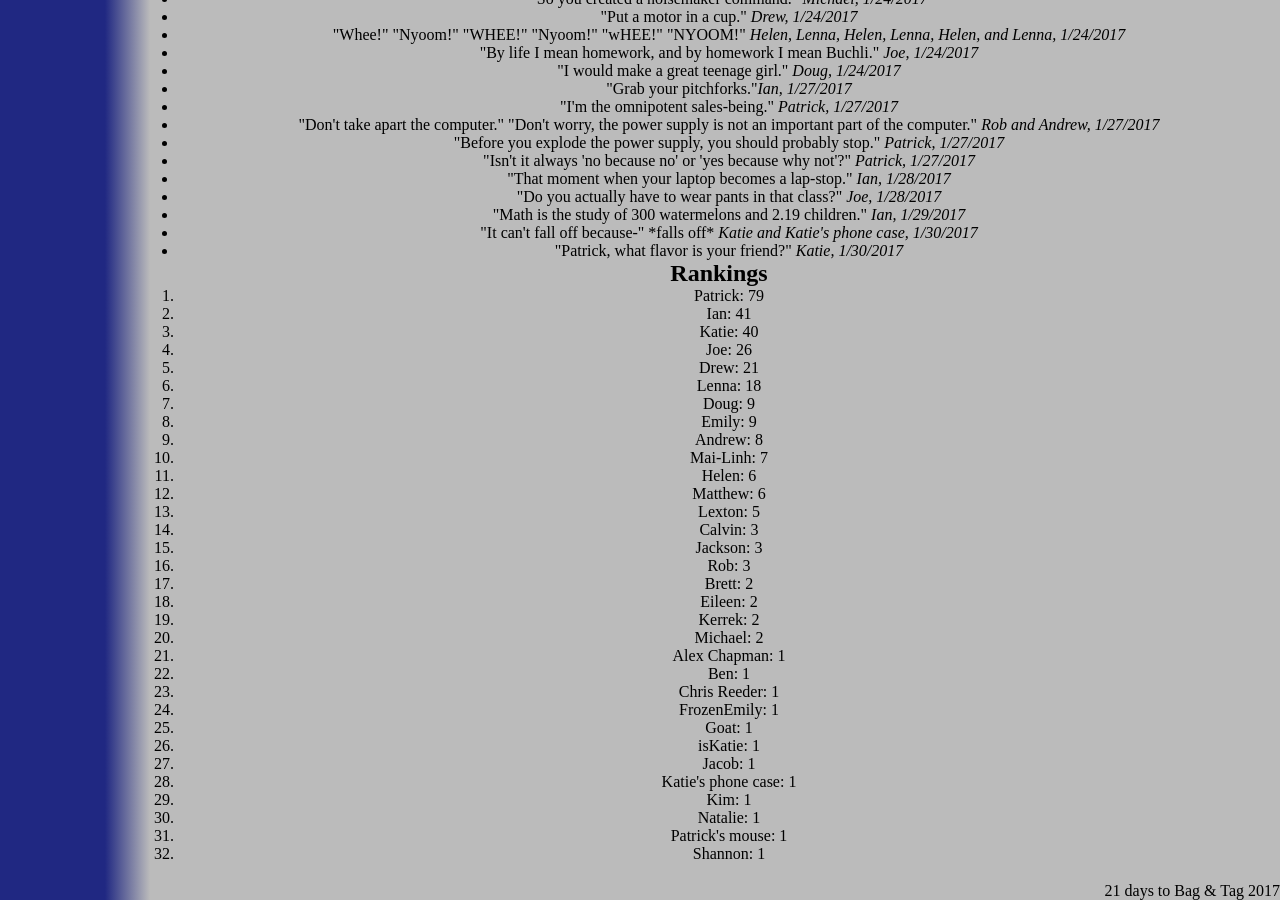
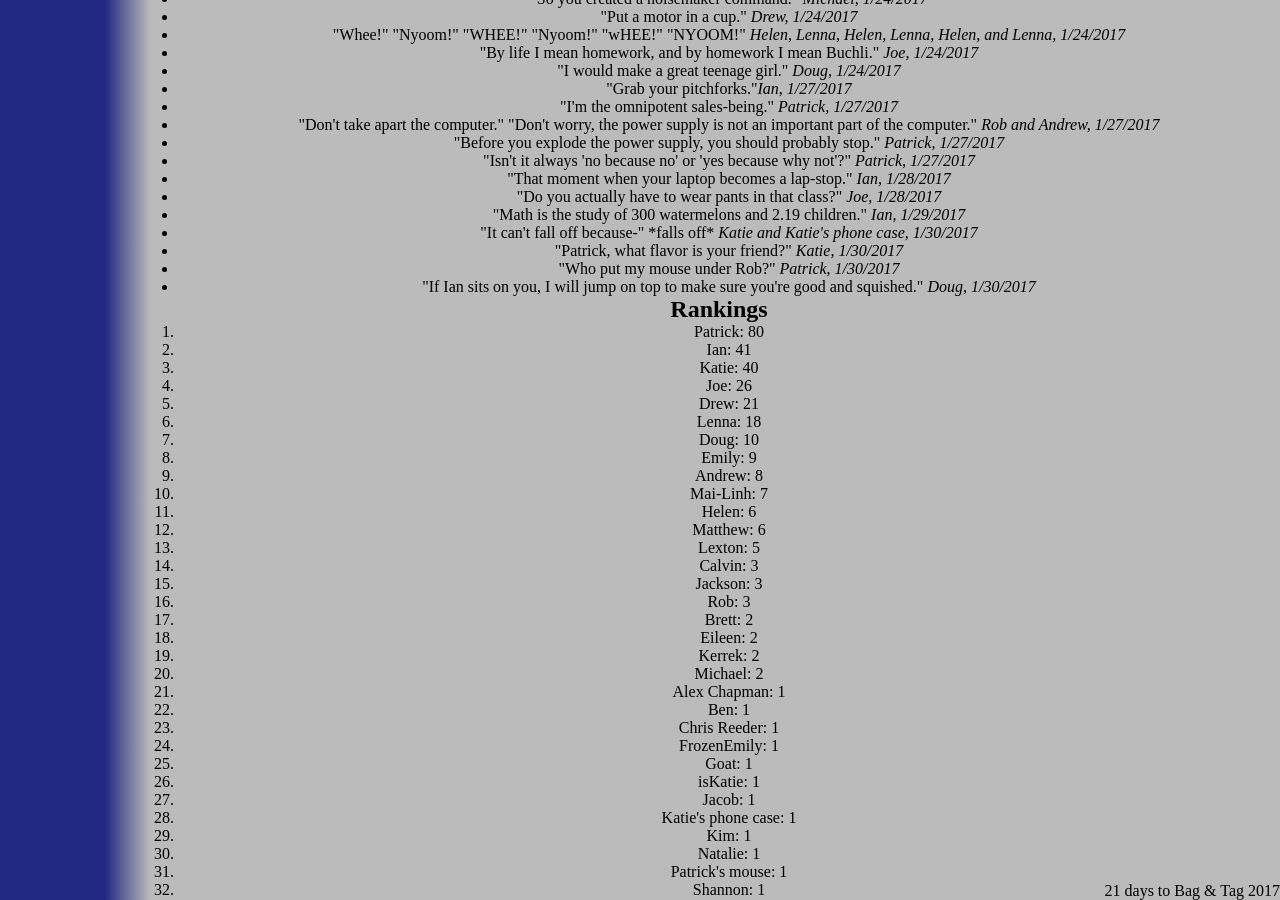
Before and after one commit to katiebugmoon/FRC4131.github.io, a Jekyll site: the page built from media/2017/quotes.html, in a window 1280 px wide and 900 px high, scrolled down 4076 px. Built offline with Jekyll 4.4.1, drawn with Linux system fonts in a browser that asks for light colours; nearby versions of some CDN libraries.

Commit message:
Update quotes.html

```diff
--- a/media/2017/quotes.html
+++ b/media/2017/quotes.html
@@ -233,6 +233,8 @@ title: Build Season 2017 Quotes
 	<li>"Math is the study of 300 watermelons and 2.19 children." <i>Ian, 1/29/2017</i></li>
 	<li>"It can't fall off because-" *falls off* <i>Katie and Katie's phone case, 1/30/2017</i></li>
 	<li>"Patrick, what flavor is your friend?" <i>Katie, 1/30/2017</i></li>
+	<li>"Who put my mouse under Rob?" <i>Patrick, 1/30/2017</i></li>
+	<li>"If Ian sits on you, I will jump on top to make sure you're good and squished." <i>Doug, 1/30/2017</i></li>
 </ul>
 <h2>Rankings</h2>
 <ol id='rankings'></ol>
```
